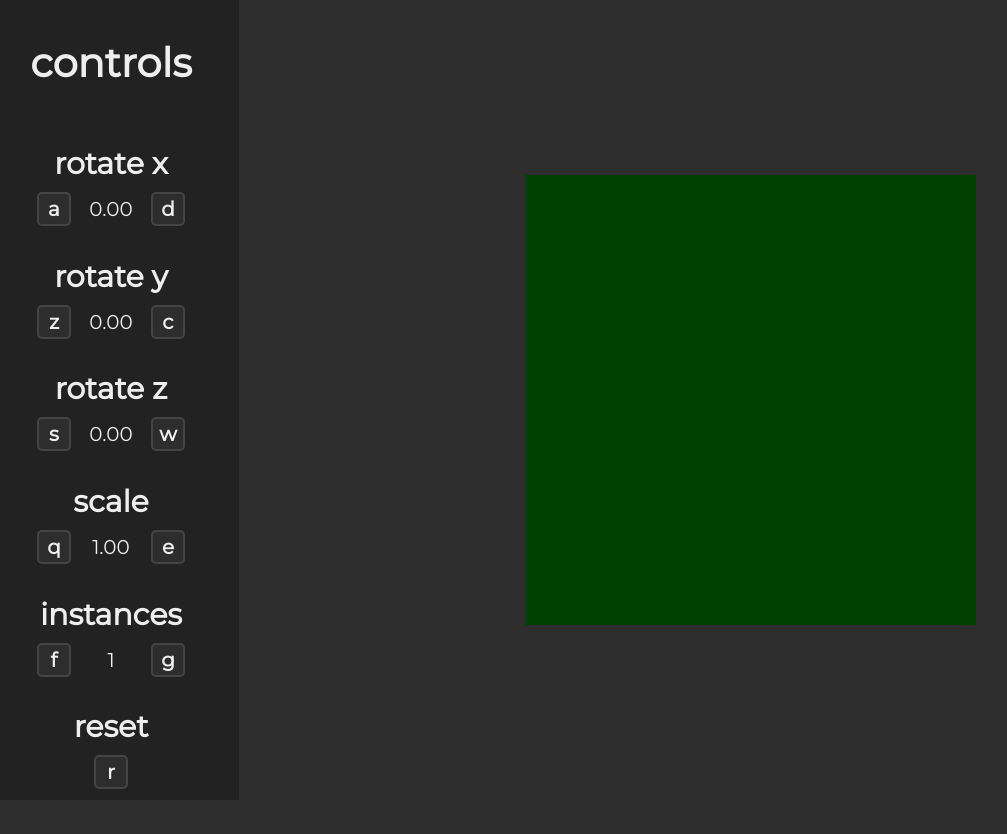
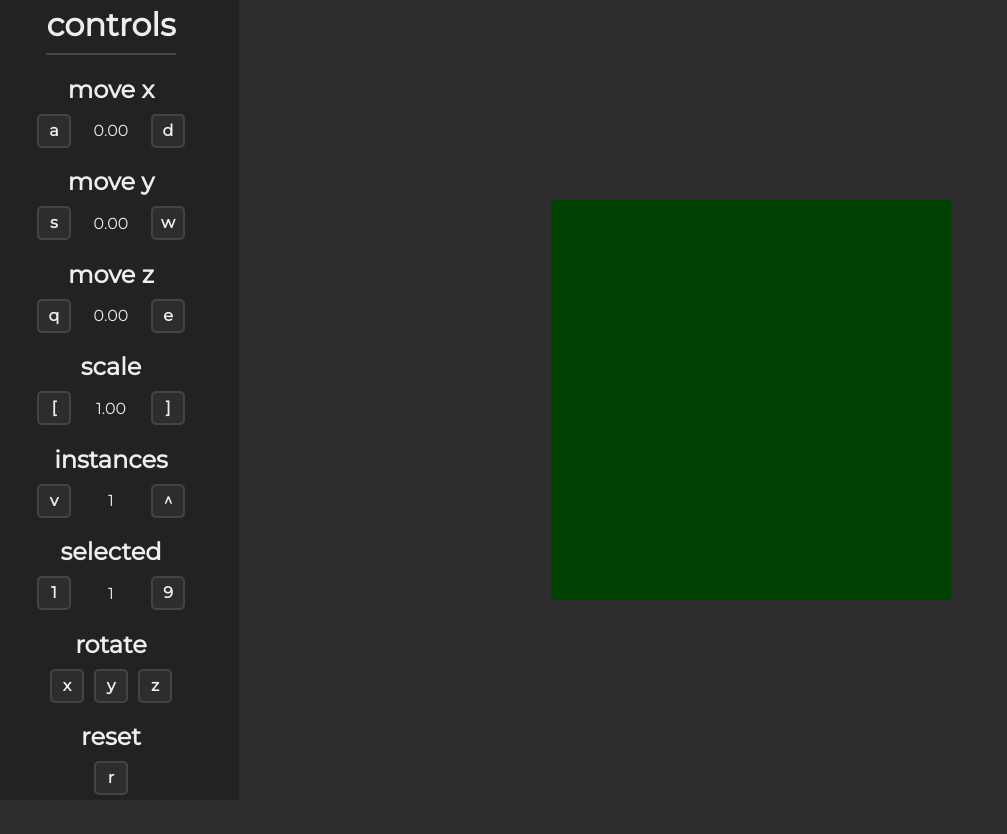
Before and after one commit to mathiashahner/computer-graphics, a website built with Vite: page 02-cube/index.html in a window 1280 px wide. Shown: the whole page, without its empty margins (17-1024 px from the left). After the commit the page ends 800 px from the top, so only its background shows below. Built offline with nearby package versions, Linux system fonts and the light colour scheme.

Commit message:
finishing exercice 2

```diff
--- a/02-cube/index.html
+++ b/02-cube/index.html
@@ -4,14 +4,15 @@
     <meta charset="UTF-8" />
     <link rel="icon" type="image/svg+xml" href="/vite.svg" />
     <meta name="viewport" content="width=device-width, initial-scale=1.0" />
-    <title>Hello 3D - Mathias</title>
+    <title>Cubo - Mathias Hahner</title>
   </head>
   <body>
     <div class="menu">
       <h1>controls</h1>
+      <div class="line"></div>
 
       <div class="control">
-        <h2 class="control-title">rotate x</h2>
+        <h2 class="control-title">move x</h2>
         <div class="control-keys">
           <div class="control-key">a</div>
           <span id="control-value-x">0.00</span>
@@ -20,38 +21,56 @@
       </div>
 
       <div class="control">
-        <h2 class="control-title">rotate y</h2>
+        <h2 class="control-title">move y</h2>
         <div class="control-keys">
-          <div class="control-key">z</div>
+          <div class="control-key">s</div>
           <span id="control-value-y">0.00</span>
-          <div class="control-key">c</div>
+          <div class="control-key">w</div>
         </div>
       </div>
 
       <div class="control">
-        <h2 class="control-title">rotate z</h2>
+        <h2 class="control-title">move z</h2>
         <div class="control-keys">
-          <div class="control-key">s</div>
+          <div class="control-key">q</div>
           <span id="control-value-z">0.00</span>
-          <div class="control-key">w</div>
+          <div class="control-key">e</div>
         </div>
       </div>
 
       <div class="control">
         <h2 class="control-title">scale</h2>
         <div class="control-keys">
-          <div class="control-key">q</div>
+          <div class="control-key">[</div>
           <span id="control-value-scale">1.00</span>
-          <div class="control-key">e</div>
+          <div class="control-key">]</div>
         </div>
       </div>
 
       <div class="control">
         <h2 class="control-title">instances</h2>
         <div class="control-keys">
-          <div class="control-key">f</div>
+          <div class="control-key">v</div>
           <span id="control-value-instances">1</span>
-          <div class="control-key">g</div>
+          <div class="control-key">^</div>
+        </div>
+      </div>
+
+      <div class="control">
+        <h2 class="control-title">selected</h2>
+        <div class="control-keys">
+          <div class="control-key">1</div>
+          <span id="control-value-selected">1</span>
+          <div class="control-key">9</div>
+        </div>
+      </div>
+
+      <div class="control">
+        <h2 class="control-title">rotate</h2>
+        <div class="control-keys">
+          <div class="control-key">x</div>
+          <div class="control-key">y</div>
+          <div class="control-key">z</div>
         </div>
       </div>
 
@@ -64,7 +83,7 @@
     </div>
 
     <div class="canvas-container">
-      <canvas id="canvas" width="900" height="900"></canvas>
+      <canvas id="canvas"></canvas>
     </div>
     <script type="module" src="/src/main.js"></script>
   </body>
--- a/02-cube/src/main.js
+++ b/02-cube/src/main.js
@@ -24,11 +24,17 @@ const fragmentShaderSource = `#version 300 es
   }
 `;
 
-let angleX = 0;
-let angleY = 0;
-let angleZ = 0;
-let scale = 1;
-let numCubes = 1;
+const defaultCube = {
+  position: [0, 0, 0],
+  rotation: [0, 0, 0],
+  rotateX: false,
+  rotateY: false,
+  rotateZ: false,
+  scale: 1,
+};
+
+let selectedCube = 0;
+let cubes = [structuredClone(defaultCube)];
 
 function setupProgram(gl) {
   const vertexShader = gl.createShader(gl.VERTEX_SHADER);
@@ -109,37 +115,98 @@ function setupVertices(gl) {
   return vao;
 }
 
+function resetHandler(key) {
+  if (key === "r") {
+    cubes = [structuredClone(defaultCube)];
+    selectedCube = 0;
+  }
+}
+
+function changeSelectedCubeHandler(key) {
+  if (key.match(/^[0-9]$/)) {
+    const num = parseInt(key, 10);
+    if (num > 0 && num <= cubes.length) selectedCube = num - 1;
+  }
+}
+
+function changeRotationHandler(key) {
+  let cube = cubes[selectedCube];
+
+  if (key === "x") cube.rotateX = !cube.rotateX;
+  if (key === "y") cube.rotateY = !cube.rotateY;
+  if (key === "z") cube.rotateZ = !cube.rotateZ;
+}
+
+function changePositionHandler(key) {
+  let position = cubes[selectedCube].position;
+
+  if (key === "d") position[0] += 0.05;
+  if (key === "a") position[0] -= 0.05;
+
+  if (key === "w") position[1] += 0.05;
+  if (key === "s") position[1] -= 0.05;
+
+  if (key === "e") position[2] += 0.05;
+  if (key === "q") position[2] -= 0.05;
+}
+
+function changeScaleHandler(key) {
+  let cube = cubes[selectedCube];
+
+  if (key === "[") cube.scale = Math.max(cube.scale - 0.05, 0.05);
+  if (key === "]") cube.scale = Math.min(cube.scale + 0.05, 2);
+}
+
+function changeCubeCountHandler(key) {
+  if (key === "arrowdown" && cubes.length > 1) {
+    cubes.pop();
+    selectedCube = Math.max(selectedCube - 1, 0);
+  }
+
+  if (key === "arrowup" && cubes.length < 9) {
+    cubes.push(structuredClone(defaultCube));
+  }
+}
+
 function setupKeyCallback() {
   document.addEventListener("keydown", (event) => {
-    if (event.key === "d" || event.key === "D") angleX += 0.05;
-    if (event.key === "a" || event.key === "A") angleX -= 0.05;
+    const key = event.key.toLowerCase();
 
-    if (event.key === "c" || event.key === "C") angleY += 0.05;
-    if (event.key === "z" || event.key === "Z") angleY -= 0.05;
+    resetHandler(key);
+    changeSelectedCubeHandler(key);
+    changeRotationHandler(key);
+    changePositionHandler(key);
+    changeScaleHandler(key);
+    changeCubeCountHandler(key);
 
-    if (event.key === "w" || event.key === "W") angleZ += 0.05;
-    if (event.key === "s" || event.key === "S") angleZ -= 0.05;
+    const cube = cubes[selectedCube];
 
-    if ((event.key === "q" || event.key === "Q") && scale > 0.05) scale -= 0.05;
-    if ((event.key === "e" || event.key === "E") && scale < 2) scale += 0.05;
+    document.getElementById("control-value-x").innerText = cube.position[0].toFixed(2);
+    document.getElementById("control-value-y").innerText = cube.position[1].toFixed(2);
+    document.getElementById("control-value-z").innerText = cube.position[2].toFixed(2);
+    document.getElementById("control-value-scale").innerText = cube.scale.toFixed(2);
+    document.getElementById("control-value-instances").innerText = cubes.length;
+    document.getElementById("control-value-selected").innerText = selectedCube + 1;
+  });
+}
 
-    if ((event.key === "f" || event.key === "F") && numCubes > 1) numCubes -= 1;
-    if ((event.key === "g" || event.key === "G") && numCubes < 9) numCubes += 1;
+function resizeCanvas(canvas) {
+  const width = window.innerWidth;
+  const height = window.innerHeight;
+  const dpr = window.devicePixelRatio;
 
-    if (event.key === "r" || event.key === "R") {
-      angleX = 0;
-      angleY = 0;
-      angleZ = 0;
-      scale = 1;
-      numCubes = 1;
-    }
+  const size = Math.min(width, height);
 
-    document.getElementById("control-value-x").innerText = angleX.toFixed(2);
-    document.getElementById("control-value-y").innerText = angleY.toFixed(2);
-    document.getElementById("control-value-z").innerText = angleZ.toFixed(2);
-    document.getElementById("control-value-scale").innerText = scale.toFixed(2);
-    document.getElementById("control-value-instances").innerText = numCubes;
-  });
+  const displayWidth = Math.round(size * dpr);
+  const displayHeight = Math.round(size * dpr);
+
+  const needResize = canvas.width != displayWidth || canvas.height != displayHeight;
+
+  if (needResize) {
+    console.log(`Canvas size: ${size}px`, displayWidth, displayHeight);
+    canvas.width = displayWidth;
+    canvas.height = displayHeight;
+  }
 }
 
 function main() {
@@ -158,31 +225,32 @@ function main() {
   gl.uniformMatrix4fv(modelLocation, false, model);
 
   function render() {
+    resizeCanvas(gl.canvas);
+
+    gl.viewport(0, 0, gl.canvas.width, gl.canvas.height);
     gl.clearColor(0.175, 0.175, 0.175, 1.0);
     gl.clear(gl.COLOR_BUFFER_BIT | gl.DEPTH_BUFFER_BIT);
     gl.enable(gl.DEPTH_TEST);
 
     gl.bindVertexArray(vao);
 
-    const maxPerRow = 3;
-    const spacing = 1.5 * scale;
-    const rows = Math.ceil(numCubes / maxPerRow);
-
-    for (let i = 0; i < numCubes; i++) {
-      const row = Math.floor(i / maxPerRow);
-      const col = i % maxPerRow;
-
-      const cubesInThisRow =
-        row === rows - 1 && numCubes % maxPerRow !== 0 ? numCubes % maxPerRow : maxPerRow;
-
-      const offsetX = (col - (cubesInThisRow - 1) / 2) * spacing;
-      const offsetY = ((rows - 1) / 2 - row) * spacing;
+    for (let i = 0; i < cubes.length; i++) {
+      const { position, rotateX, rotateY, rotateZ, scale } = cubes[i];
+      const angle = performance.now() / 1000;
+      let rotation = cubes[i].rotation;
 
       mat4.identity(model);
-      mat4.translate(model, model, [offsetX, offsetY, 0]);
-      mat4.rotateX(model, model, angleX);
-      mat4.rotateY(model, model, angleY);
-      mat4.rotateZ(model, model, angleZ);
+      mat4.translate(model, model, position);
+
+      if (rotateX) rotation[0] = angle;
+      mat4.rotateX(model, model, rotation[0]);
+
+      if (rotateY) rotation[1] = angle;
+      mat4.rotateY(model, model, rotation[1]);
+
+      if (rotateZ) rotation[2] = angle;
+      mat4.rotateZ(model, model, rotation[2]);
+
       mat4.scale(model, model, [scale, scale, scale]);
 
       gl.uniformMatrix4fv(modelLocation, false, model);
--- a/02-cube/src/style.css
+++ b/02-cube/src/style.css
@@ -1,8 +1,11 @@
 @import url("https://fonts.googleapis.com/css2?family=Montserrat:wght@400&display=swap");
 
-body {
+* {
   margin: 0;
   padding: 0;
+}
+
+body {
   height: 100vh;
   display: flex;
   align-items: center;
@@ -17,10 +20,15 @@ body {
   flex-direction: column;
   align-items: center;
   justify-content: space-around;
-  font-size: 20px;
+  font-size: 16px;
   background-color: #222222;
   height: 100%;
   width: 20%;
+}
+
+.line {
+  width: 50%;
+  border: 1px solid #444444;
 }
 
 .control {
@@ -52,11 +60,7 @@ body {
   font-weight: bold;
 }
 
-#control-value-x,
-#control-value-y,
-#control-value-z,
-#control-value-scale,
-#control-value-instances {
+.control-keys span {
   text-align: center;
   width: 60px;
 }
@@ -68,3 +72,9 @@ body {
   width: 80%;
   height: 100%;
 }
+
+/* canvas {
+  width: 80%;
+  height: 100%;
+  display: block;
+} */
```
Also changed, not shown: 02-cube/README.md, 02-cube/result.png (deleted), 1 other file.
